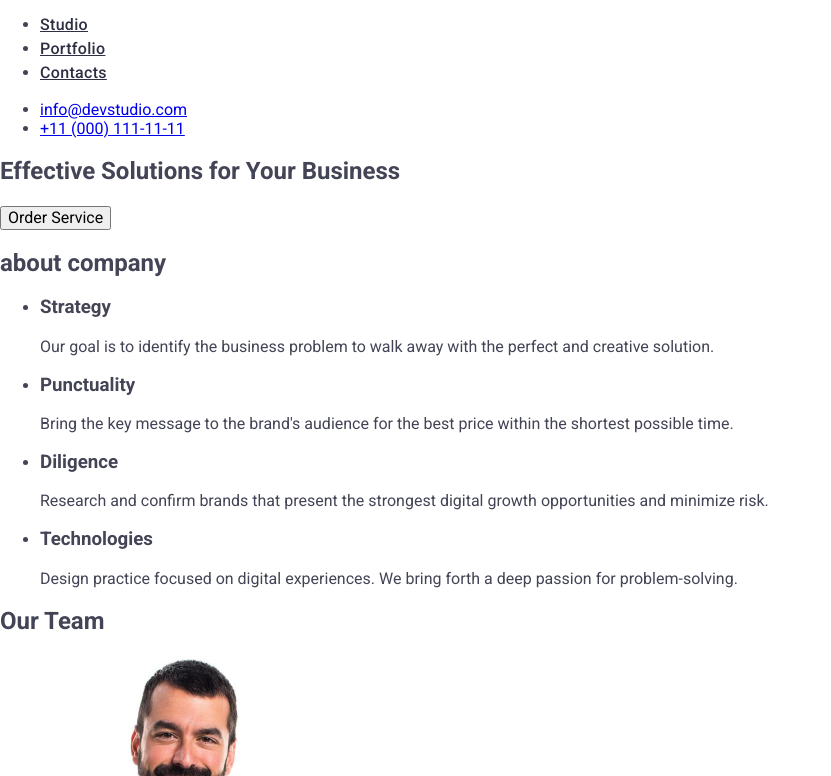
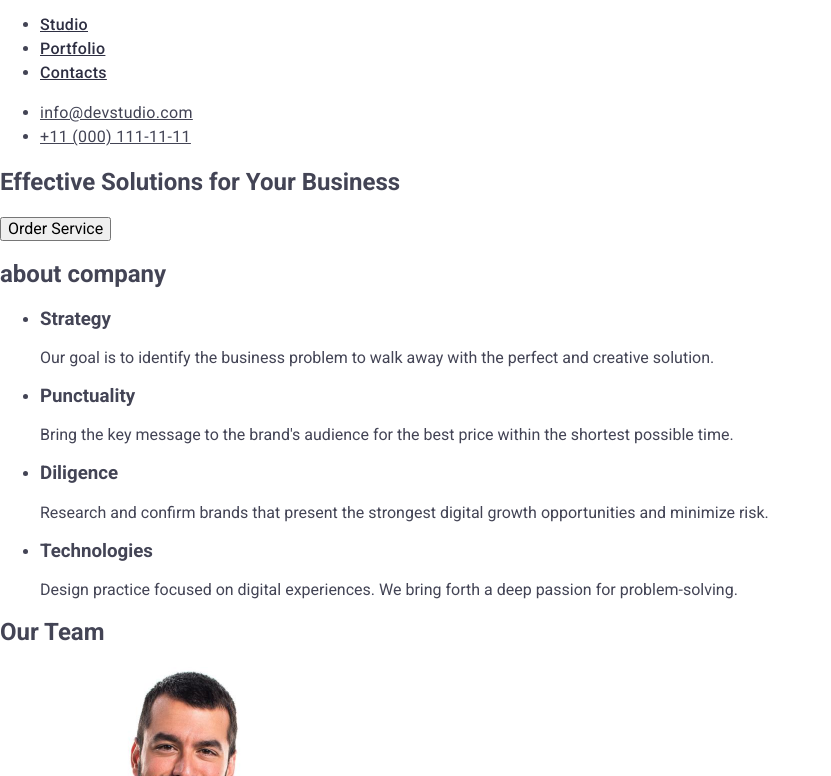
Before and after one commit to OwlDiabro/goit-homework-02, a plain HTML site: page index.html in a window 1280 px wide. Shown: the part 24-800 px from the top of the page, without its empty margins (0-831 px from the left). Drawn offline with nearby package versions, Linux system fonts and the light colour scheme.

Commit message:
Update index.html

```diff
--- a/index.html
+++ b/index.html
@@ -40,15 +40,12 @@
       <address class="header-address">
         <ul>
           <li>
-            <a
-              href="mailto:info@devstudio.com"
-              class="header-mail"
-              class="address-1"
+            <a href="mailto:info@devstudio.com" class="address-1"
               >info@devstudio.com</a
             >
           </li>
           <li>
-            <a href="tel:+110001111111" class="header-nomer" class="address-1"
+            <a href="tel:+110001111111" class="address-1"
               >+11 (000) 111-11-11</a
             >
           </li>
```
